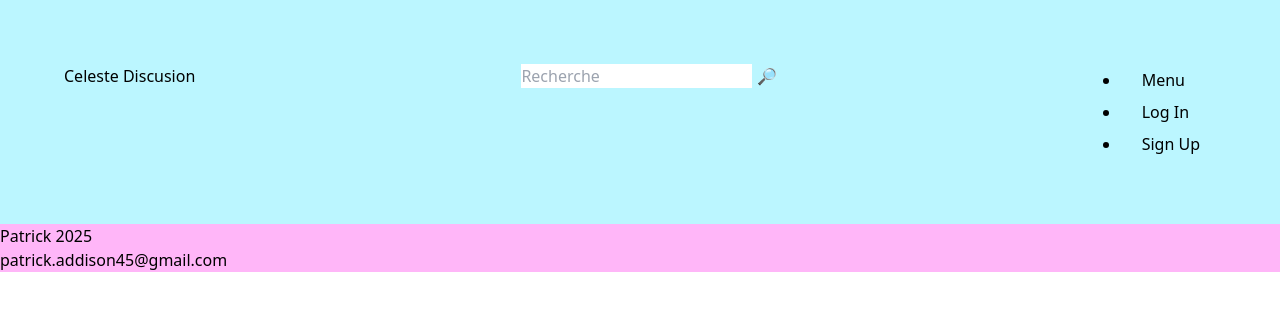
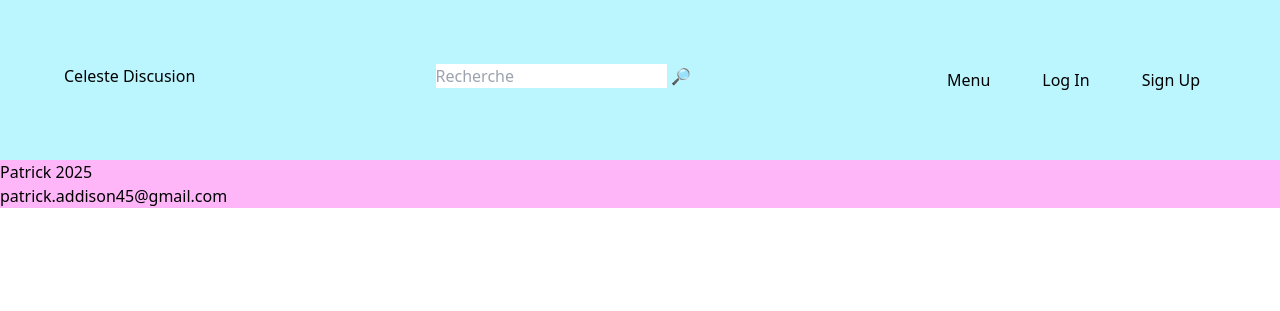
Before and after one commit to c-un-cygne/Celeste-discusion-site, a Flask app: page / in a window 1280 px wide. Shown: the top 311 px of the page. Run offline with Flask 3, Linux system fonts and the light colour scheme; some libraries are stand-ins or nearby versions.

Commit message:
nav menu is line now instead of list

```diff
--- a/templates/base.html
+++ b/templates/base.html
@@ -17,6 +17,7 @@
             <button type="submit" class="">🔎</button>
         </form>
         <nav>
+            <ul class="flex felx-rox gap-5">
                 <li><button class="px-4 py-1 hover:bg-[#b6e7ff] active:bg-[#b6caff] focus:outline-none focus:ring focus:ring-[#b6caff] rounded-full"><a href="/">Menu</a></button></li>
                 {%if session['user']%}
                 <li><button class="px-4 py-1 hover:bg-[#b6e7ff] active:bg-[#b6caff] focus:outline-none focus:ring focus:ring-[#b6caff] rounded-full"><a href="/publish">Publish</a></button></li>
@@ -25,6 +26,7 @@
                 <li><button class="px-4 py-1 hover:bg-[#b6e7ff] active:bg-[#b6caff] focus:outline-none focus:ring focus:ring-[#b6caff] rounded-full"><a href="/login">Log In</a></button></li>
                 <li><button class="px-4 py-1 hover:bg-[#b6e7ff] active:bg-[#b6caff] focus:outline-none focus:ring focus:ring-[#b6caff] rounded-full"><a href="/signup">Sign Up</a></button></li>
                 {%endif%}
+            </ul>
         </nav>
     </header>
     <main class="bg-[#b6caff]">
```
Lines whose indentation alone changed are shown as unchanged.
